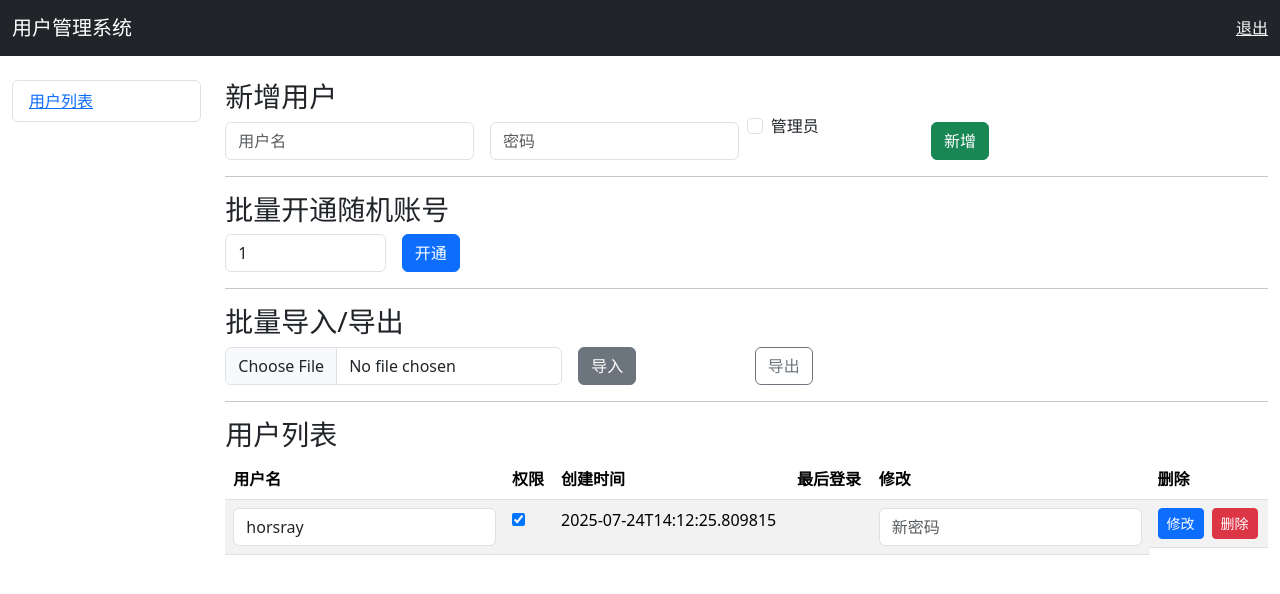
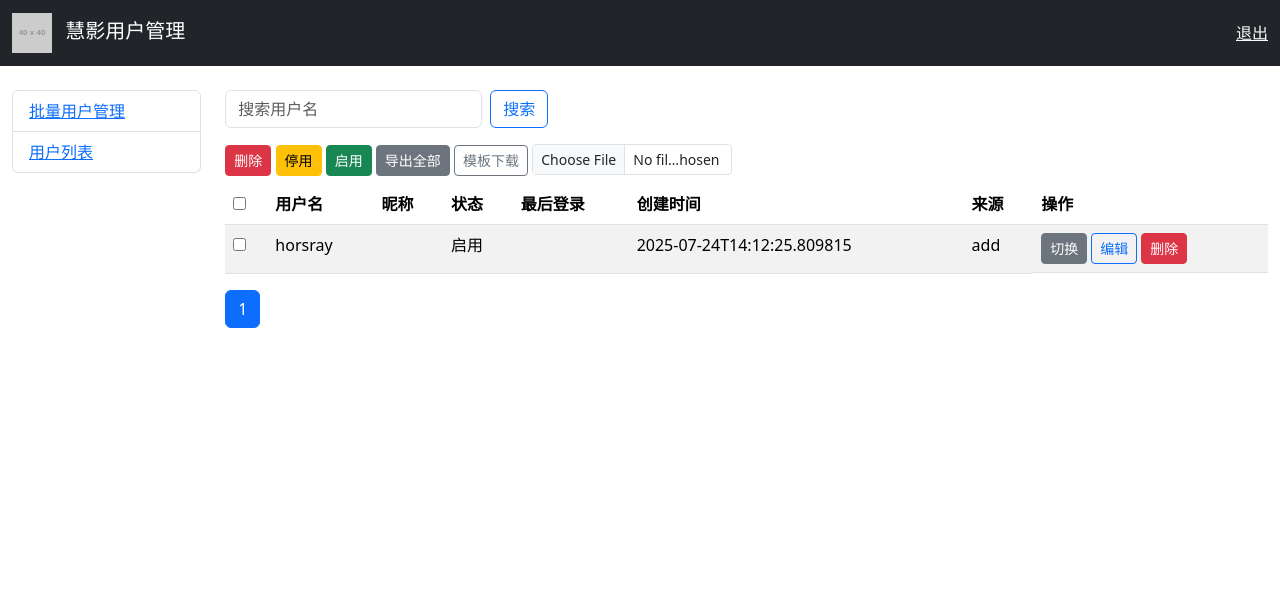
Before and after one commit to Horsray/proxy, a Flask app: page /users in a window 1280 px wide. Shown: the top 594 px of the page. Run offline with Flask 3, Linux system fonts and the light colour scheme; the visitor is signed in with stand-in values (Sample User, id 1); grey boxes labelled with a size stand in for pictures from a placeholder-image service; some libraries are stand-ins or nearby versions.

Commit message:
Enhance admin UI with bulk management

```diff
--- a/server.py
+++ b/server.py
@@ -19,7 +19,13 @@ def load_users() -> dict:
     if os.path.exists(USERS_FILE):
         with open(USERS_FILE, 'r', encoding='utf-8') as f:
             try:
-                return json.load(f).get('users', {})
+                users = json.load(f).get('users', {})
+                # ensure default fields
+                for name, info in users.items():
+                    info.setdefault('nickname', '')
+                    info.setdefault('enabled', True)
+                    info.setdefault('source', 'add')
+                return users
             except Exception:
                 return {}
     return {}
@@ -68,11 +74,45 @@ def index():
     return redirect(url_for('user_list'))
 
 
+@app.route('/bulk')
+@admin_required
+def bulk_manage():
+    accounts = session.get('bulk_accounts')
+    return render_template('bulk.html', accounts=accounts)
+
+
+@app.route('/bulk/export')
+@admin_required
+def bulk_export():
+    accounts = session.get('bulk_accounts')
+    if not accounts:
+        return redirect(url_for('bulk_manage'))
+    wb = Workbook()
+    ws = wb.active
+    ws.append(['username', 'password'])
+    for acc in accounts:
+        ws.append([acc['username'], acc['password']])
+    path = 'bulk_accounts.xlsx'
+    wb.save(path)
+    session.pop('bulk_accounts', None)
+    return send_file(path, as_attachment=True)
+
+
 @app.route('/users')
 @admin_required
 def user_list():
+    query = request.args.get('q', '')
+    page = int(request.args.get('page', 1))
+    per_page = 15
     users = load_users()
-    return render_template('users.html', users=users)
+    if query:
+        users = {k: v for k, v in users.items() if query.lower() in k.lower()}
+    total = len(users)
+    items = list(users.items())[(page - 1) * per_page: page * per_page]
+    return render_template(
+        'users.html', users=dict(items), total=total,
+        page=page, per_page=per_page, query=query
+    )
 
 
 @app.route('/users/add', methods=['POST'])
@@ -80,6 +120,7 @@ def user_list():
 def add_user():
     username = request.form.get('username')
     password = request.form.get('password')
+    nickname = request.form.get('nickname', '')
     is_admin = bool(request.form.get('is_admin'))
     if not username or not password:
         return redirect(url_for('user_list'))
@@ -88,7 +129,10 @@ def add_user():
         return redirect(url_for('user_list'))
     users[username] = {
         'password': password,
+        'nickname': nickname,
         'is_admin': is_admin,
+        'enabled': True,
+        'source': 'add',
         'created_at': datetime.now().isoformat(),
         'last_login': None
     }
@@ -106,12 +150,43 @@ def delete_user(name):
     return redirect(url_for('user_list'))
 
 
+@app.route('/users/<name>/toggle', methods=['POST'])
+@admin_required
+def toggle_user(name):
+    users = load_users()
+    if name in users:
+        users[name]['enabled'] = not users[name].get('enabled', True)
+        save_users(users)
+    return redirect(url_for('user_list'))
+
+
+@app.route('/users/batch_action', methods=['POST'])
+@admin_required
+def batch_action():
+    action = request.form.get('action')
+    names = request.form.getlist('names')
+    users = load_users()
+    for name in names:
+        if name not in users:
+            continue
+        if action == 'delete':
+            users.pop(name)
+        elif action == 'enable':
+            users[name]['enabled'] = True
+        elif action == 'disable':
+            users[name]['enabled'] = False
+    save_users(users)
+    return redirect(url_for('user_list'))
+
+
 @app.route('/users/<name>/update', methods=['POST'])
 @admin_required
 def update_user(name):
     new_name = request.form.get('username')
     password = request.form.get('password')
+    nickname = request.form.get('nickname')
     is_admin = bool(request.form.get('is_admin'))
+    enabled = bool(request.form.get('enabled'))
     users = load_users()
     if name in users:
         user = users[name]
@@ -121,7 +196,10 @@ def update_user(name):
             name = new_name
         if password:
             users[name]['password'] = password
+        if nickname is not None:
+            users[name]['nickname'] = nickname
         users[name]['is_admin'] = is_admin
+        users[name]['enabled'] = enabled
         save_users(users)
     return redirect(url_for('user_list'))
 
@@ -145,11 +223,15 @@ def import_users():
             continue
         username = str(row[0]) if row and row[0] else None
         password = str(row[1]) if row and len(row) > 1 else None
-        is_admin = bool(row[2]) if row and len(row) > 2 else False
+        nickname = str(row[2]) if row and len(row) > 2 else ''
+        is_admin = bool(row[3]) if row and len(row) > 3 else False
         if username and password:
             users[username] = {
                 'password': password,
+                'nickname': nickname,
                 'is_admin': is_admin,
+                'enabled': True,
+                'source': 'import',
                 'created_at': datetime.now().isoformat(),
                 'last_login': None
             }
@@ -163,16 +245,33 @@ def export_users():
     users = load_users()
     wb = Workbook()
     ws = wb.active
-    ws.append(['username', 'password', 'is_admin', 'created_at', 'last_login'])
+    ws.append([
+        'username', 'password', 'nickname', 'is_admin',
+        'enabled', 'source', 'created_at', 'last_login'
+    ])
     for name, info in users.items():
         ws.append([
             name,
             info.get('password'),
+            info.get('nickname'),
             info.get('is_admin'),
+            info.get('enabled'),
+            info.get('source'),
             info.get('created_at'),
             info.get('last_login'),
         ])
     path = 'users_export.xlsx'
+    wb.save(path)
+    return send_file(path, as_attachment=True)
+
+
+@app.route('/users/template')
+@admin_required
+def download_template():
+    wb = Workbook()
+    ws = wb.active
+    ws.append(['username', 'password', 'nickname', 'is_admin'])
+    path = 'import_template.xlsx'
     wb.save(path)
     return send_file(path, as_attachment=True)
 
@@ -182,6 +281,7 @@ def export_users():
 def bulk_create():
     count = int(request.form.get('count', 0))
     users = load_users()
+    new_accounts = []
     for _ in range(count):
         while True:
             uname = f"huiying{os.urandom(4).hex()}"[:12]
@@ -190,12 +290,17 @@ def bulk_create():
         pwd = os.urandom(4).hex()
         users[uname] = {
             'password': pwd,
+            'nickname': '',
             'is_admin': False,
+            'enabled': True,
+            'source': 'batch',
             'created_at': datetime.now().isoformat(),
             'last_login': None
         }
+        new_accounts.append({'username': uname, 'password': pwd})
     save_users(users)
-    return redirect(url_for('user_list'))
+    session['bulk_accounts'] = new_accounts
+    return redirect(url_for('bulk_manage'))
 
 
 if __name__ == '__main__':
--- a/templates/layout.html
+++ b/templates/layout.html
@@ -9,7 +9,10 @@
 <body>
 <nav class="navbar navbar-dark bg-dark mb-4">
   <div class="container-fluid">
-    <span class="navbar-brand">用户管理系统</span>
+    <a class="navbar-brand" href="{{ url_for('user_list') }}">
+      <img src="https://dummyimage.com/40x40/000/fff&text=H" alt="logo" class="me-2">
+      慧影用户管理
+    </a>
     <span class="navbar-text">
       <a class="text-light" href="{{ url_for('logout') }}">退出</a>
     </span>
@@ -19,6 +22,7 @@
   <div class="row">
     <div class="col-2">
       <ul class="list-group">
+        <li class="list-group-item"><a href="{{ url_for('bulk_manage') }}">批量用户管理</a></li>
         <li class="list-group-item"><a href="{{ url_for('user_list') }}">用户列表</a></li>
       </ul>
     </div>
--- a/templates/users.html
+++ b/templates/users.html
@@ -1,78 +1,85 @@
 {% extends 'layout.html' %}
 {% block title %}用户列表{% endblock %}
 {% block content %}
-<h3>新增用户</h3>
-<form class="row g-3" action="{{ url_for('add_user') }}" method="post">
-  <div class="col-md-3">
-    <input type="text" name="username" class="form-control" placeholder="用户名" required>
+<div class="mb-3">
+  <form class="row row-cols-lg-auto g-2 align-items-center" method="get">
+    <div class="col-3">
+      <input type="text" name="q" class="form-control" placeholder="搜索用户名" value="{{ query }}">
     </div>
-  <div class="col-md-3">
-    <input type="text" name="password" class="form-control" placeholder="密码" required>
-  </div>
-  <div class="col-md-2 form-check mt-2">
-    <input class="form-check-input" type="checkbox" name="is_admin" id="is_admin">
-    <label class="form-check-label" for="is_admin">管理员</label>
-  </div>
-  <div class="col-md-2">
-    <button type="submit" class="btn btn-success">新增</button>
+    <div class="col-auto">
+      <button type="submit" class="btn btn-outline-primary">搜索</button>
     </div>
   </form>
-<hr>
-<h3>批量开通随机账号</h3>
-<form class="row g-3" action="{{ url_for('bulk_create') }}" method="post">
-  <div class="col-md-2">
-    <input type="number" name="count" class="form-control" min="1" value="1">
 </div>
-  <div class="col-md-2">
-    <button type="submit" class="btn btn-primary">开通</button>
+<form method="post" action="{{ url_for('batch_action') }}">
+<div class="mb-2">
+  <button name="action" value="delete" class="btn btn-danger btn-sm">删除</button>
+  <button name="action" value="disable" class="btn btn-warning btn-sm">停用</button>
+  <button name="action" value="enable" class="btn btn-success btn-sm">启用</button>
+  <a class="btn btn-secondary btn-sm" href="{{ url_for('export_users') }}">导出全部</a>
+  <a class="btn btn-outline-secondary btn-sm" href="{{ url_for('download_template') }}">模板下载</a>
+  <input type="file" name="file" class="form-control form-control-sm d-inline-block" style="width:200px" onchange="this.form.submit()" formaction="{{ url_for('import_users') }}" formmethod="post" enctype="multipart/form-data">
 </div>
-</form>
-<hr>
-<h3>批量导入/导出</h3>
-<form class="row g-3" action="{{ url_for('import_users') }}" method="post" enctype="multipart/form-data">
-  <div class="col-md-4">
-    <input type="file" name="file" class="form-control" required>
-  </div>
-  <div class="col-md-2">
-    <button type="submit" class="btn btn-secondary">导入</button>
-  </div>
-  <div class="col-md-2">
-    <a class="btn btn-outline-secondary" href="{{ url_for('export_users') }}">导出</a>
-  </div>
-</form>
-<hr>
-<h3>用户列表</h3>
-<table class="table table-striped">
+<table class="table table-striped table-hover">
   <thead>
     <tr>
+      <th scope="col"><input type="checkbox" id="check-all" onclick="document.querySelectorAll('input[name=names]').forEach(c=>c.checked=this.checked)"></th>
       <th>用户名</th>
-    <th>权限</th>
+      <th>昵称</th>
+      <th>状态</th>
+      <th>最后登录</th>
       <th>创建时间</th>
-    <th>最后登录</th>
-    <th>修改</th>
-    <th>删除</th>
+      <th>来源</th>
+      <th>操作</th>
     </tr>
   </thead>
   <tbody>
   {% for name, info in users.items() %}
     <tr>
-  <form action="{{ url_for('update_user', name=name) }}" method="post">
-    <td><input name="username" class="form-control" value="{{ name }}"></td>
-    <td><input type="checkbox" name="is_admin" {% if info.is_admin %}checked{% endif %}></td>
+      <td><input type="checkbox" name="names" value="{{ name }}"></td>
+      <td>{{ name }}</td>
+      <td>{{ info.nickname }}</td>
+      <td>{% if info.enabled %}启用{% else %}停用{% endif %}</td>
+      <td>{{ info.last_login or '' }}</td>
       <td>{{ info.created_at }}</td>
-    <td>{{ info.last_login or '' }}</td>
-    <td>
-      <input type="text" name="password" class="form-control" placeholder="新密码">
-    </td>
-    <td class="d-flex">
-      <button type="submit" class="btn btn-sm btn-primary me-2">修改</button>
+      <td>{{ info.source }}</td>
+      <td class="d-flex gap-1">
+        <form method="post" action="{{ url_for('toggle_user', name=name) }}" class="d-inline">
+          <button class="btn btn-sm btn-secondary" title="启用/停用">切换</button>
         </form>
-      <form action="{{ url_for('delete_user', name=name) }}" method="post" onsubmit="return confirm('确定删除?')">
-        <button type="submit" class="btn btn-sm btn-danger">删除</button>
+        <button type="button" class="btn btn-sm btn-outline-primary" data-bs-toggle="modal" data-bs-target="#edit-{{ name }}">编辑</button>
+        <form method="post" action="{{ url_for('delete_user', name=name) }}" class="d-inline" onsubmit="return confirm('确定删除?')">
+          <button class="btn btn-sm btn-danger" title="删除">删除</button>
         </form>
       </td>
     </tr>
+    <!-- edit modal -->
+    <div class="modal fade" id="edit-{{ name }}" tabindex="-1">
+      <div class="modal-dialog">
+        <div class="modal-content">
+          <form method="post" action="{{ url_for('update_user', name=name) }}">
+            <div class="modal-header"><h5 class="modal-title">编辑 {{ name }}</h5><button type="button" class="btn-close" data-bs-dismiss="modal"></button></div>
+            <div class="modal-body">
+              <div class="mb-2"><label class="form-label">用户名</label><input name="username" class="form-control" value="{{ name }}"></div>
+              <div class="mb-2"><label class="form-label">昵称</label><input name="nickname" class="form-control" value="{{ info.nickname }}"></div>
+              <div class="mb-2"><label class="form-label">新密码</label><input name="password" class="form-control"></div>
+              <div class="form-check form-switch mb-2"><input class="form-check-input" type="checkbox" name="is_admin" {% if info.is_admin %}checked{% endif %}> 管理员</div>
+              <div class="form-check form-switch"><input class="form-check-input" type="checkbox" name="enabled" {% if info.enabled %}checked{% endif %}> 启用</div>
+            </div>
+            <div class="modal-footer"><button class="btn btn-primary" type="submit">保存</button></div>
+          </form>
+        </div>
+      </div>
+    </div>
   {% endfor %}
   </tbody>
 </table>
+</form>
+<nav>
+  <ul class="pagination">
+    {% for p in range(1, (total-1)//per_page + 2) %}
+      <li class="page-item {% if p==page %}active{% endif %}"><a class="page-link" href="?page={{ p }}&q={{ query }}">{{ p }}</a></li>
+    {% endfor %}
+  </ul>
+</nav>
 {% endblock %}
--- a/users.json
+++ b/users.json
@@ -2,7 +2,10 @@
     "users": {
         "horsray": {
             "password": "zzy83007932",
+            "nickname": "",
             "is_admin": true,
+            "enabled": true,
+            "source": "add",
             "created_at": "2025-07-24T14:12:25.809815",
             "last_login": null
         }
```
Also changed, not shown: templates/bulk.html (added, +26 -0 lines). Lines whose indentation alone changed are shown as unchanged.
